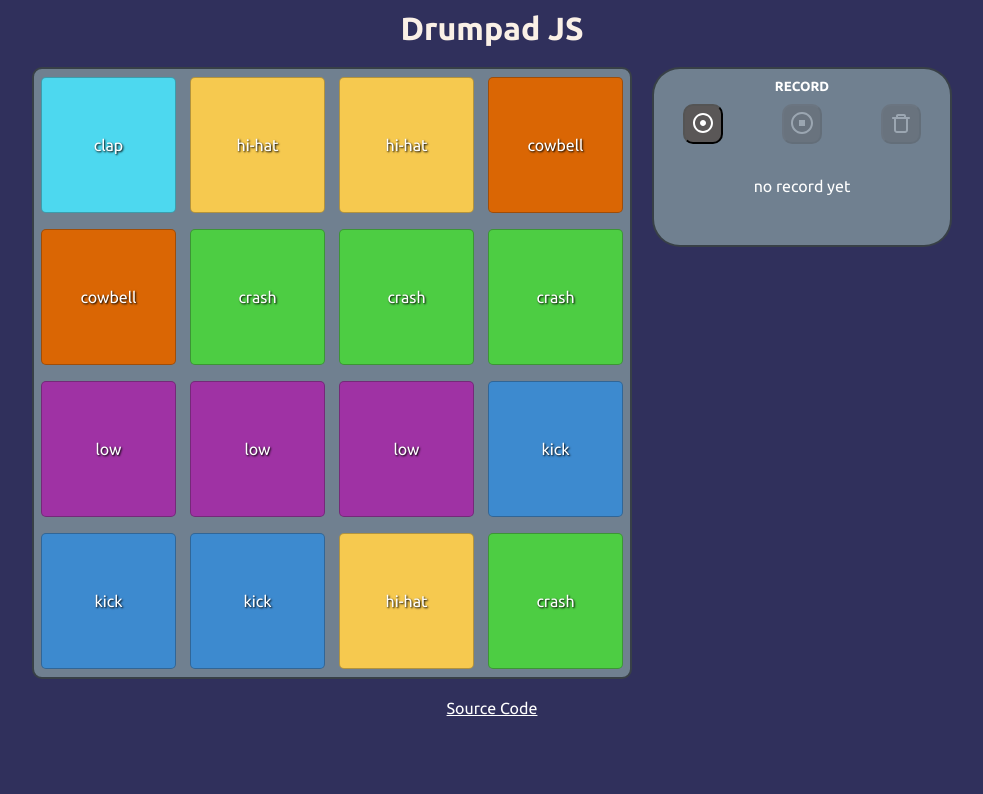
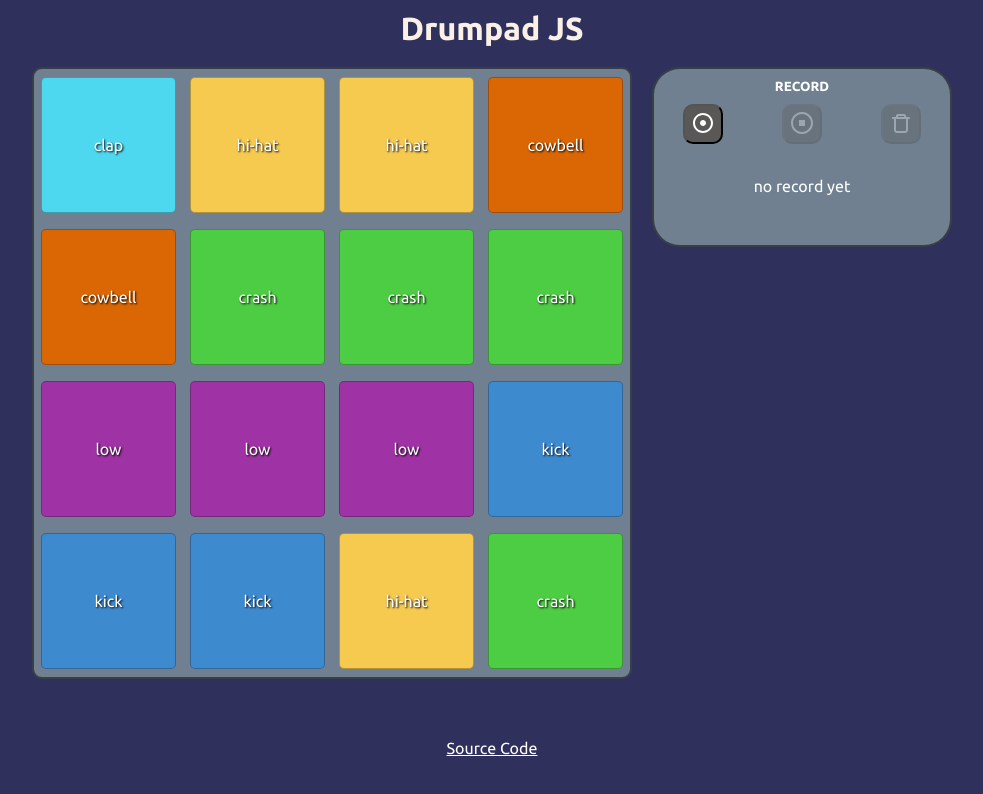
Before and after one commit to fabranx/drumpad-js, a React (Vite) app: page / in a window 1280 px wide. Shown: the top 794 px of the page, without its empty margins (148-1131 px from the left). Built offline with nearby package versions, Linux system fonts and the light colour scheme; no server answers.

Commit message:
Update App.jsx

```diff
--- a/src/App.jsx
+++ b/src/App.jsx
@@ -38,7 +38,7 @@ function App() {
         </div>
         <Controls mediaRecorder={mediaRecorder}/>
       </div>
-      <a style={{display:'flex', justifyContent:'center'}}
+      <a style={{display:'flex', justifyContent:'center', marginTop:'60px'}}
         href='https://github.com/fabranx/drumpad-js'
         >
           Source Code
```
